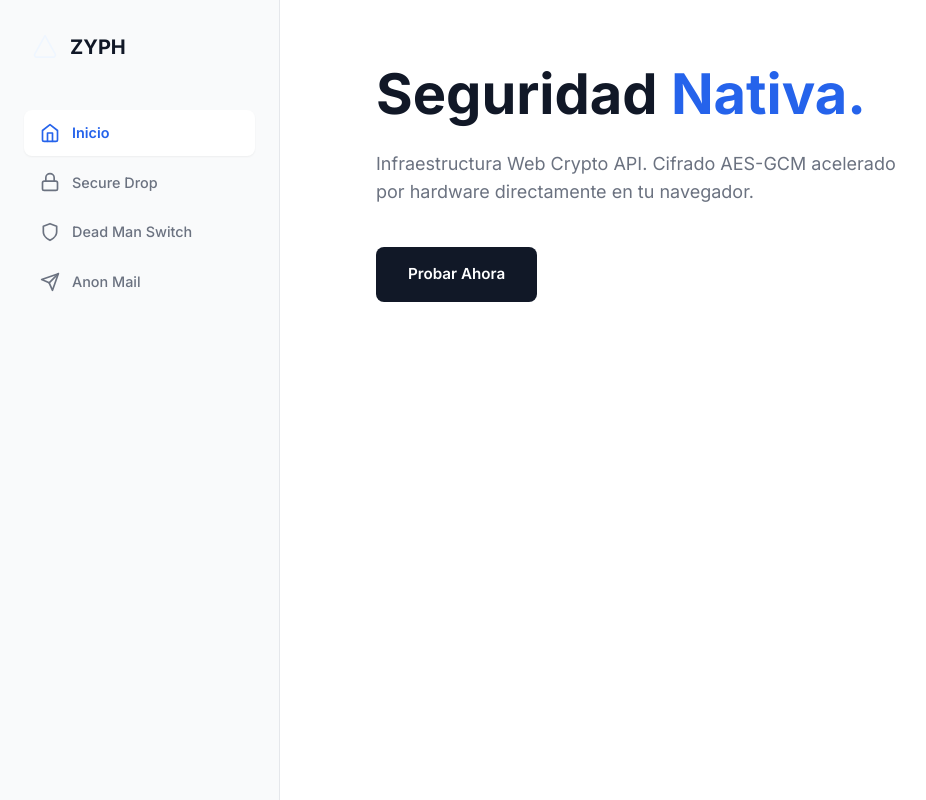
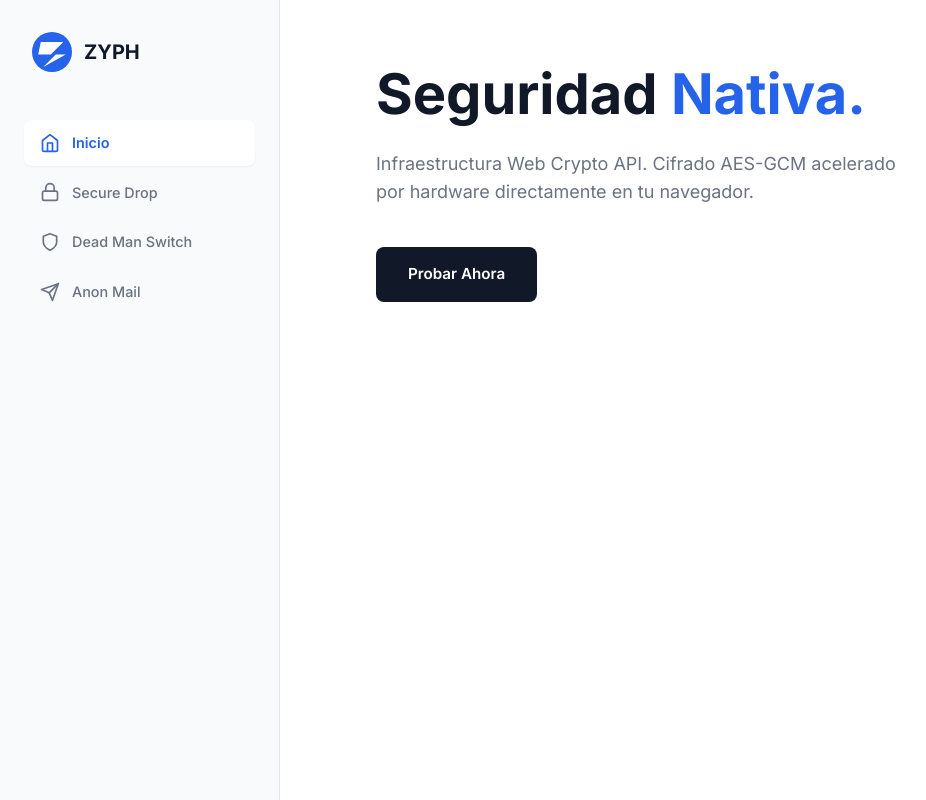
Before and after one commit to dlancisp/zyphro, a React (Vite) app in the folder client/: page / in a window 1280 px wide. Shown: the whole page, without its empty margins (0-926 px from the left). Built offline with nearby package versions, Linux system fonts and the light colour scheme.

Commit message:
Actualización de logo a nuevo diseño Rayo Z

```diff
--- a/client/src/App.jsx
+++ b/client/src/App.jsx
@@ -72,15 +72,14 @@ const decryptData = async (base64Data, keyStr) => {
 const Icons = {
   // NUEVO LOGO: PSEUDO-TRIÁNGULO GLOW
   Logo: () => (
-    <svg width="26" height="26" viewBox="0 0 32 32" fill="none" xmlns="http://www.w3.org/2000/svg">
-       <defs>
-        <linearGradient id="g" x1="4" y1="4" x2="28" y2="28" gradientUnits="userSpaceOnUse">
-          <stop stopColor="#60A5FA" /><stop offset="1" stopColor="#2563EB" />
-        </linearGradient>
-      </defs>
-      <path d="M16 2L3.5 24.5C2.5 26.2 3.8 28.5 5.8 28.5H26.2C28.2 28.5 29.5 26.2 28.5 24.5L16 2Z" fill="url(#g)" stroke="#EFF6FF" strokeWidth="2" strokeLinejoin="round"/>
+    <svg width="40" height="40" viewBox="0 0 64 64" fill="none" xmlns="http://www.w3.org/2000/svg">
+      {/* Círculo de fondo azul sólido */}
+      <circle cx="32" cy="32" r="32" fill="#2563EB"/>
+      {/* La 'Z' en forma de rayo blanco */}
+      <path d="M14 16H50L30 36H54L18 56L38 36H10L14 16Z" fill="white"/>
     </svg>
   ),
+
   Menu: () => (<svg width="24" height="24" viewBox="0 0 24 24" fill="none" stroke="currentColor" strokeWidth="2" strokeLinecap="round" strokeLinejoin="round"><line x1="3" y1="12" x2="21" y2="12"></line><line x1="3" y1="6" x2="21" y2="6"></line><line x1="3" y1="18" x2="21" y2="18"></line></svg>),
   Close: () => (<svg width="24" height="24" viewBox="0 0 24 24" fill="none" stroke="currentColor" strokeWidth="2" strokeLinecap="round" strokeLinejoin="round"><line x1="18" y1="6" x2="6" y2="18"></line><line x1="6" y1="6" x2="18" y2="18"></line></svg>),
   Home: () => (<svg width="20" height="20" viewBox="0 0 24 24" fill="none" stroke="currentColor" strokeWidth="2" strokeLinecap="round" strokeLinejoin="round"><path d="M3 9l9-7 9 7v11a2 2 0 0 1-2 2H5a2 2 0 0 1-2-2z"/><polyline points="9 22 9 12 15 12 15 22"/></svg>),
```
